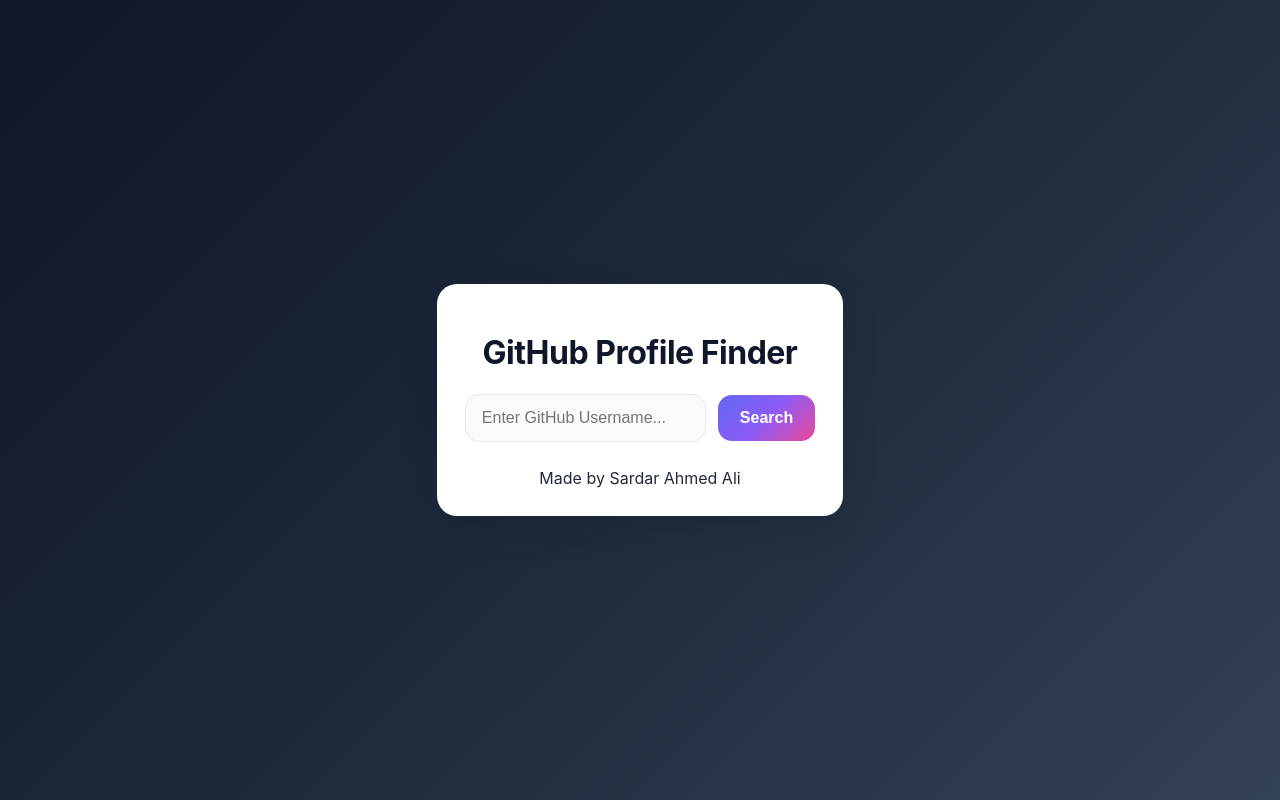
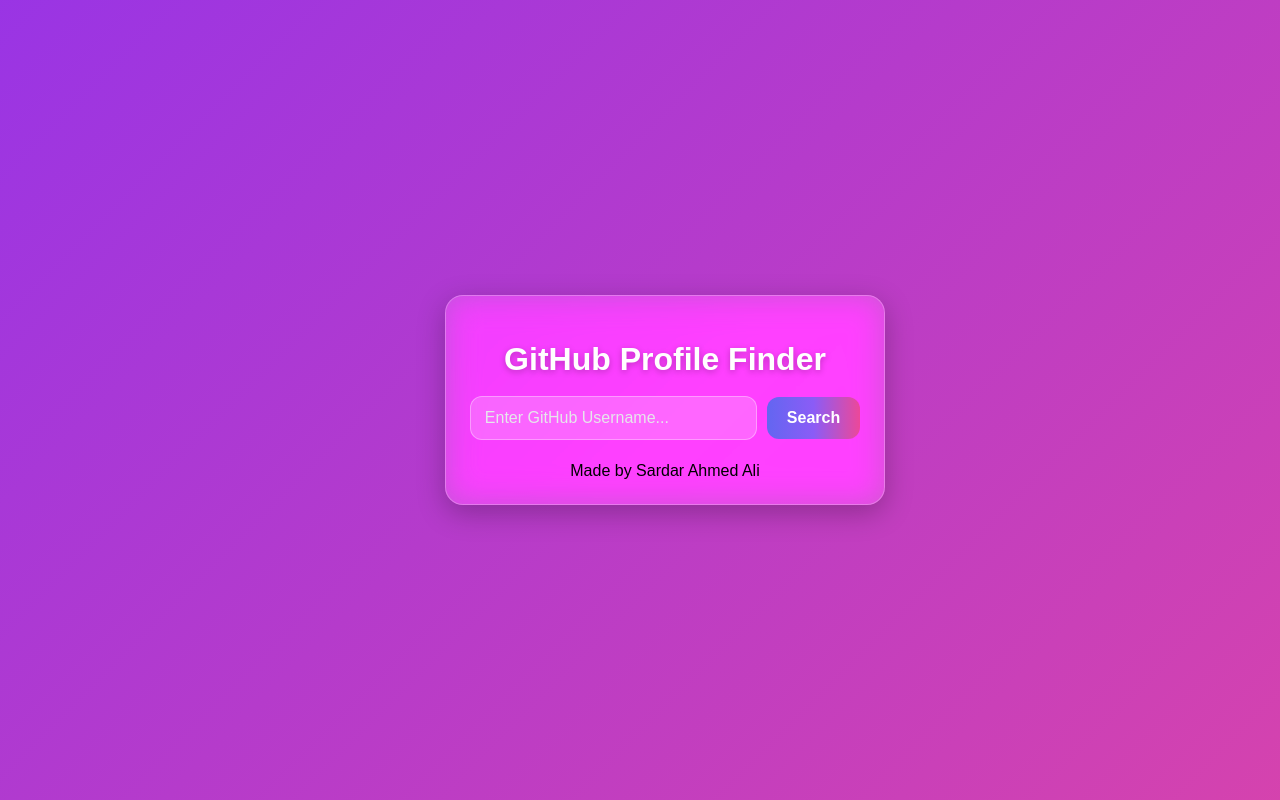
Before and after one commit to ahmedk786/githubfinder, a React (Vite) app: page / in a window 1280 px wide. Built offline with nearby package versions, Linux system fonts and the light colour scheme.

Commit message:
Update App.css

```diff
--- a/src/App.css
+++ b/src/App.css
@@ -1,41 +1,46 @@
-/* Reset & global */
+/* Reset body */
 body {
   margin: 0;
-  font-family: "Inter", "Poppins", sans-serif;
-  background: linear-gradient(135deg, #0f172a, #1e293b, #334155);
+  font-family: "Poppins", sans-serif;
+  background: linear-gradient(135deg, #4f46e5, #9333ea, #ec4899);
   height: 100dvh;
   display: flex;
   justify-content: center;
   align-items: center;
   text-align: center;
   overflow-x: hidden;
-  color: #1e293b;
+  background-size: 300% 300%;
+  animation: gradientShift 12s ease infinite;
 }
 
-/* Main container */
+/* Smooth animated gradient */
+@keyframes gradientShift {
+  0% { background-position: 0% 50%; }
+  50% { background-position: 100% 50%; }
+  100% { background-position: 0% 50%; }
+}
+
+/* Main container with glass effect */
 .container {
   width: 100%;
   max-width: 500px;
-  background: #ffffff;
-  border-radius: 20px;
-  box-shadow: 0 12px 32px rgba(15, 23, 42, 0.25);
-  padding: 28px;
+  background: rgba(255, 255, 255, 0.15);
+  border-radius: 18px;
+  backdrop-filter: blur(16px) saturate(180%);
+  -webkit-backdrop-filter: blur(16px) saturate(180%);
+  border: 1px solid rgba(255, 255, 255, 0.25);
+  box-shadow: 0 8px 28px rgba(0, 0, 0, 0.25);
+  padding: 24px;
   text-align: center;
-  box-sizing: border-box;
   transition: all 0.3s ease-in-out;
-}
-
-.container:hover {
-  transform: translateY(-3px);
-  box-shadow: 0 14px 36px rgba(15, 23, 42, 0.28);
 }
 
 .title {
   font-size: 2rem;
   font-weight: 700;
-  margin-bottom: 22px;
-  color: #0f172a;
-  letter-spacing: -0.5px;
+  margin-bottom: 18px;
+  color: #ffffff;
+  text-shadow: 0 2px 6px rgba(0,0,0,0.25);
 }
 
 /* Search box */
@@ -43,143 +48,128 @@
   display: flex;
   align-items: center;
   justify-content: center;
-  gap: 12px;
-  margin-bottom: 26px;
+  gap: 10px;
+  margin-bottom: 22px;
 }
 
 .search-box input {
   flex: 1;
-  padding: 14px 16px;
-  border: 1.5px solid #e2e8f0;
-  border-radius: 14px;
+  padding: 12px 14px;
+  border: 1.5px solid rgba(255, 255, 255, 0.35);
+  border-radius: 12px;
   outline: none;
   font-size: 1rem;
-  background: #f8fafc;
-  transition: border 0.2s, box-shadow 0.2s, background 0.2s;
+  background: rgba(255,255,255,0.2);
+  color: #fff;
+  transition: border 0.2s, box-shadow 0.2s;
+}
+
+.search-box input::placeholder {
+  color: #e5e7eb;
 }
 
 .search-box input:focus {
-  border-color: #6366f1;
-  background: #ffffff;
-  box-shadow: 0 0 0 4px rgba(99, 102, 241, 0.15);
+  border-color: #a78bfa;
+  box-shadow: 0 0 0 3px rgba(167, 139, 250, 0.3);
 }
 
 .search-box button {
-  padding: 14px 22px;
+  padding: 12px 20px;
   border: none;
-  border-radius: 14px;
-  background: linear-gradient(135deg, #6366f1, #8b5cf6, #ec4899);
+  border-radius: 12px;
+  background: linear-gradient(to right, #6366f1, #8b5cf6, #ec4899);
   color: #fff;
   font-size: 1rem;
   font-weight: 600;
   cursor: pointer;
-  transition: transform 0.2s, box-shadow 0.25s;
+  transition: transform 0.2s, box-shadow 0.2s;
 }
 
 .search-box button:hover {
   transform: translateY(-2px);
-  box-shadow: 0 6px 16px rgba(99, 102, 241, 0.35);
+  box-shadow: 0 4px 14px rgba(236, 72, 153, 0.4);
 }
 
 /* Profile card */
 .profile-card {
-  margin-top: 24px;
-  padding: 20px;
-  background: linear-gradient(135deg, #f9fafb, #f1f5f9);
-  border-radius: 18px;
-  box-shadow: 0 6px 16px rgba(15, 23, 42, 0.08);
-  transition: all 0.25s ease;
-}
-
-.profile-card:hover {
-  transform: scale(1.01);
-  box-shadow: 0 8px 20px rgba(15, 23, 42, 0.12);
+  margin-top: 20px;
+  padding: 18px;
+  background: rgba(255, 255, 255, 0.15);
+  border-radius: 16px;
+  box-shadow: 0 4px 12px rgba(0, 0, 0, 0.15);
+  border: 1px solid rgba(255, 255, 255, 0.25);
 }
 
 .profile-card img {
-  width: 110px;
-  height: 110px;
+  width: 100px;
+  height: 100px;
   border-radius: 50%;
-  margin-bottom: 16px;
-  border: 4px solid #6366f1;
-  box-shadow: 0 4px 10px rgba(99, 102, 241, 0.25);
+  margin-bottom: 14px;
+  border: 3px solid #a78bfa;
 }
 
 .profile-card h2 {
-  font-size: 1.5rem;
-  margin: 10px 0 6px;
-  color: #0f172a;
+  font-size: 1.4rem;
+  margin: 8px 0 4px;
+  color: #fff;
 }
 
 .profile-card p {
-  font-size: 1rem;
-  color: #475569;
+  font-size: 0.95rem;
+  color: #e5e7eb;
   margin: 4px 0;
-  line-height: 1.5;
 }
 
-/* Stats */
 .stats {
   display: flex;
   justify-content: space-around;
-  margin-top: 18px;
-  gap: 14px;
+  margin-top: 14px;
 }
 
 .stats div {
-  background: #ffffff;
-  border-radius: 14px;
-  padding: 12px 18px;
-  box-shadow: 0 4px 10px rgba(15, 23, 42, 0.05);
-  transition: all 0.2s ease;
-}
-
-.stats div:hover {
-  background: #f8fafc;
-  transform: translateY(-2px);
-  box-shadow: 0 6px 14px rgba(15, 23, 42, 0.08);
+  text-align: center;
 }
 
 .stats strong {
   display: block;
-  font-size: 1.2rem;
-  color: #1e293b;
+  font-size: 1.1rem;
+  color: #fff;
 }
 
 .stats span {
   font-size: 0.85rem;
-  color: #6b7280;
+  color: #d1d5db;
 }
 
 /* Responsive */
 @media (max-width: 480px) {
   .container {
     max-width: 92%;
-    padding: 20px;
+    padding: 18px;
   }
 
   .title {
-    font-size: 1.7rem;
+    font-size: 1.6rem;
   }
 
   .search-box {
     flex-direction: column;
-    gap: 14px;
+    gap: 12px;
   }
 
   .search-box input,
   .search-box button {
     width: 100%;
-    font-size: 1rem;
+    font-size: 0.95rem;
   }
 
   .profile-card img {
-    width: 90px;
-    height: 90px;
+    width: 80px;
+    height: 80px;
   }
 
   .stats {
     flex-direction: column;
-    gap: 12px;
+    gap: 10px;
   }
 }
```
